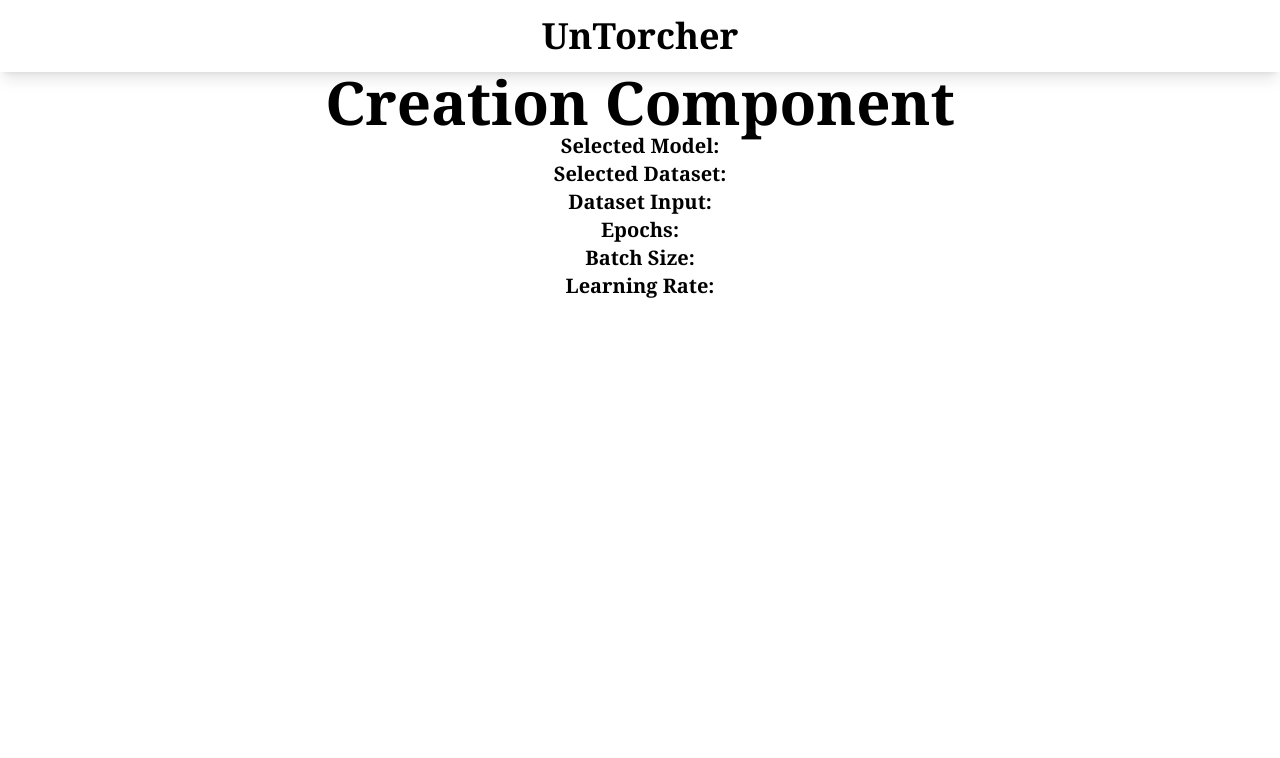
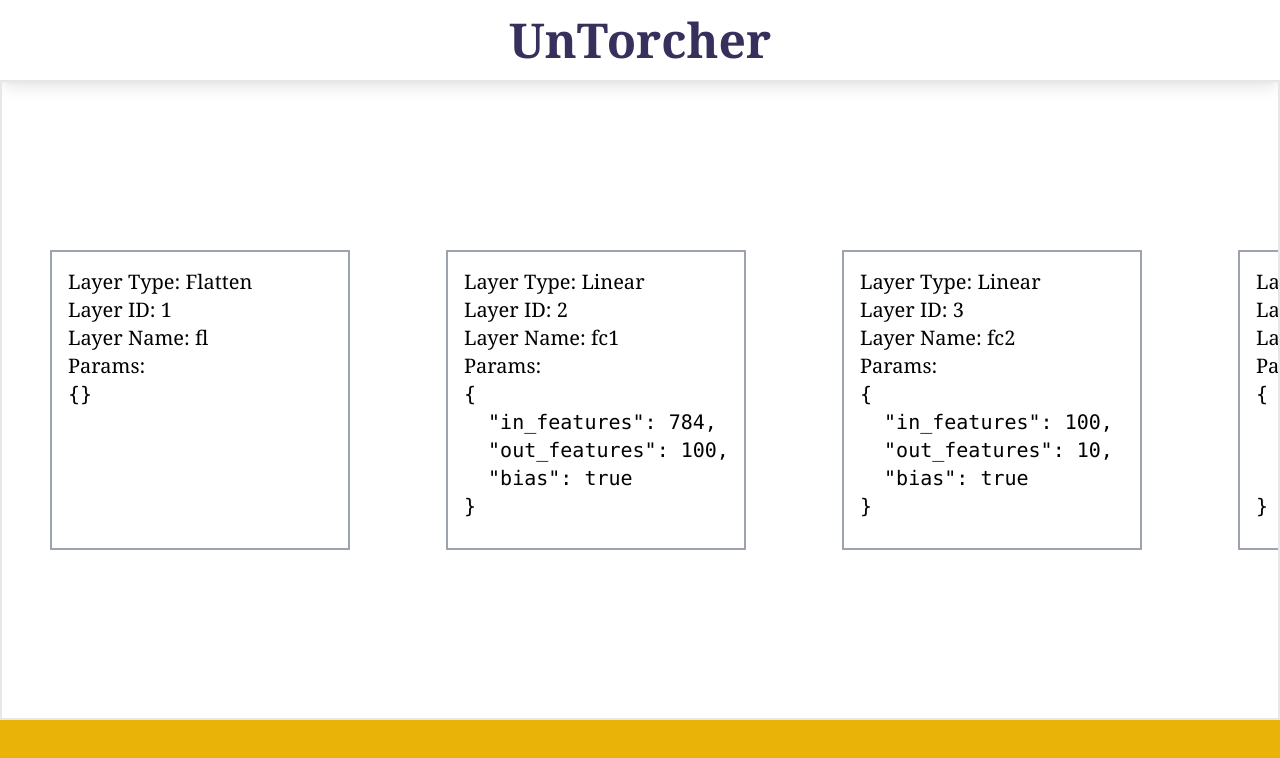
Before and after one commit to S-Threepio/PyTorch-NoCoder-FrontEnd, a React (Create React App) app: page /#/create in a window 1280 px wide. Shown: the top 758 px of the page. Built offline with nearby package versions, Linux system fonts and the light colour scheme.

Commit message:
basic prototype for layers added

```diff
--- a/src/App.tsx
+++ b/src/App.tsx
@@ -4,7 +4,7 @@ import MyRouter from "./components/MyRouter";
 function App() {
   return (
     <div className="App flex flex-col h-screen">
-      <div className="py-4 shadow-lg text-center text-4xl font-semibold">
+      <div className="py-4 shadow-lg text-center text-5xl text-[#38305C] font-bold">
         UnTorcher
       </div>
       <Router>
--- /dev/null
+++ b/src/components/bottombar/index.tsx
@@ -0,0 +1,9 @@
+import React from 'react'
+
+function BottombarComponent() {
+  return (
+    <div>BottombarComponent</div>
+  )
+}
+
+export default BottombarComponent
--- /dev/null
+++ b/src/components/canvas/index.tsx
@@ -0,0 +1,23 @@
+import React, { FC, FunctionComponent } from "react";
+import { CanvasProps } from "./types";
+
+export const CanvasComponent: FunctionComponent<CanvasProps> = ({ layers }) => {
+  return (
+    <div className="w-full overflow-x-auto items-center flex flex-1 border-2 pl-10 gap-20 p-4">
+      {layers.map((layer) => (
+        <div
+          key={layer.layer_id}
+          className="border-2 font-normal min-w-[300px] h-[300px] border-gray-400 p-4 m-2"
+        >
+          <div>Layer Type: {layer.layer_type}</div>
+          <div>Layer ID: {layer.layer_id}</div>
+          <div>Layer Name: {layer.layer_name}</div>
+          <div>
+            Params:
+            <pre>{JSON.stringify(layer.params, null, 2)}</pre>
+          </div>
+        </div>
+      ))}
+    </div>
+  );
+};
--- /dev/null
+++ b/src/components/canvas/types.tsx
@@ -0,0 +1,12 @@
+export type Layer = {
+  layer_type: string;
+  layer_id: string;
+  layer_name: string;
+  params: {
+    [key: string]: any;
+  };
+};
+
+export type CanvasProps = {
+  layers: Layer[];
+};
--- a/src/components/creation/index.tsx
+++ b/src/components/creation/index.tsx
@@ -1,18 +1,15 @@
 import React, { FunctionComponent, useEffect } from "react";
 import { CreationComponentProps } from "./types";
+import { canvasProps } from "../../data/layersData";
+import { CanvasComponent } from "../canvas";
 
 const CreationComponent: FunctionComponent<CreationComponentProps> = ({
   propsData,
 }) => {
   return (
-    <div className="flex flex-col items-center text-xl font-semibold">
-      <span className="text-6xl font-extrabold">Creation Component</span>
-      <span>Selected Model: {propsData?.selectedModel}</span>
-      <span>Selected Dataset: {propsData?.selectedDataset}</span>
-      <span>Dataset Input: {propsData?.datasetInput}</span>
-      <span>Epochs: {propsData?.epochs}</span>
-      <span>Batch Size: {propsData?.batchSize}</span>
-      <span>Learning Rate: {propsData?.learningRate}</span>
+    <div className="flex flex-col items-center h-full text-xl font-semibold">
+      <CanvasComponent layers={canvasProps.layers} />
+      <div className="bottombar w-full bg-yellow-500 p-10"></div>
     </div>
   );
 };
--- /dev/null
+++ b/src/data/layersData.tsx
@@ -0,0 +1,92 @@
+import { CanvasProps } from "../components/canvas/types";
+
+export const canvasProps: CanvasProps = {
+  layers: [
+    {
+      layer_type: "Flatten",
+      layer_id: "1",
+      layer_name: "fl",
+      params: {},
+    },
+    {
+      layer_type: "Linear",
+      layer_id: "2",
+      layer_name: "fc1",
+      params: {
+        in_features: 784,
+        out_features: 100,
+        bias: true,
+      },
+    },
+    {
+      layer_type: "Linear",
+      layer_id: "3",
+      layer_name: "fc2",
+      params: {
+        in_features: 100,
+        out_features: 10,
+        bias: true,
+      },
+    },
+    {
+      layer_type: "Linear",
+      layer_id: "2",
+      layer_name: "fc1",
+      params: {
+        in_features: 784,
+        out_features: 100,
+        bias: true,
+      },
+    },
+    {
+      layer_type: "Linear",
+      layer_id: "3",
+      layer_name: "fc2",
+      params: {
+        in_features: 100,
+        out_features: 10,
+        bias: true,
+      },
+    },
+    {
+      layer_type: "Linear",
+      layer_id: "2",
+      layer_name: "fc1",
+      params: {
+        in_features: 784,
+        out_features: 100,
+        bias: true,
+      },
+    },
+    {
+      layer_type: "Linear",
+      layer_id: "3",
+      layer_name: "fc2",
+      params: {
+        in_features: 100,
+        out_features: 10,
+        bias: true,
+      },
+    },
+    {
+      layer_type: "Linear",
+      layer_id: "2",
+      layer_name: "fc1",
+      params: {
+        in_features: 784,
+        out_features: 100,
+        bias: true,
+      },
+    },
+    {
+      layer_type: "Linear",
+      layer_id: "3",
+      layer_name: "fc2",
+      params: {
+        in_features: 100,
+        out_features: 10,
+        bias: true,
+      },
+    },
+  ],
+};
```
